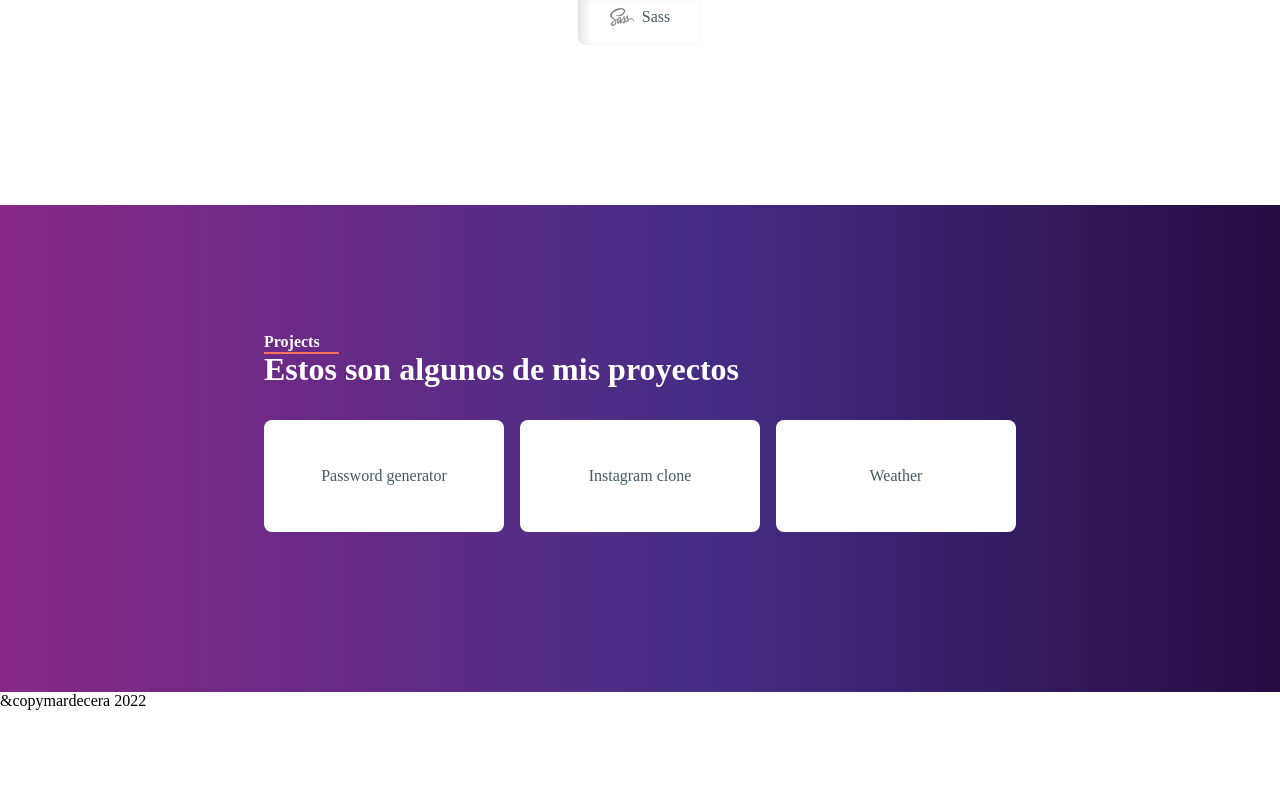
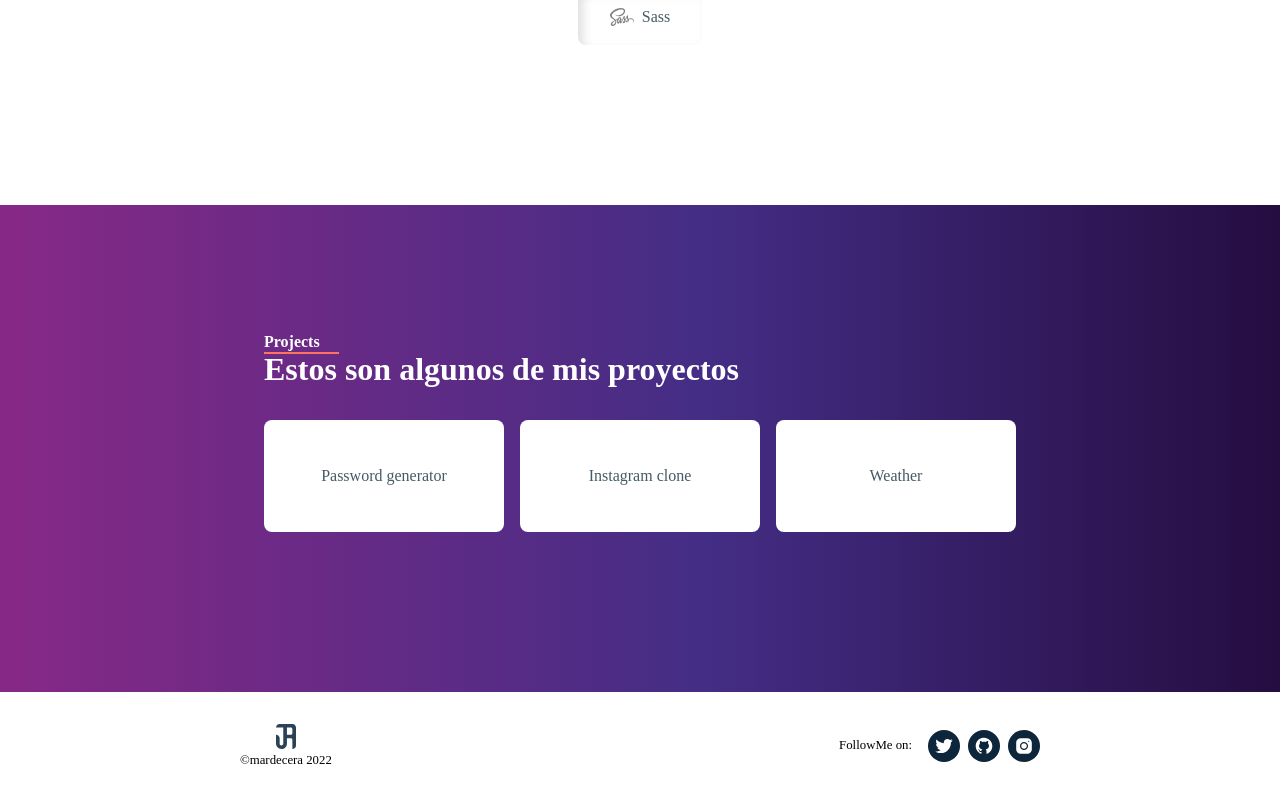
Before and after one commit to mardecera/personal-website-front, a React (Vite) app: page / in a window 1280 px wide. Shown: the part 2196-2996 px from the top of the page. Before the commit the page ends 2906 px from the top, so only its background shows below. Built offline with nearby package versions, Linux system fonts and the light colour scheme.

Commit message:
Page 404 config in firebase.json

```diff
--- a/src/components/Footer/index.jsx
+++ b/src/components/Footer/index.jsx
@@ -1,12 +1,39 @@
-import styles from  './index.module.css'
+import styles from './index.module.css'
+import logo from '/images/logo.svg'
+import twitter from '/images/twitter.svg'
+import github from '/images/github.svg'
+import instagram from '/images/instagram.svg'
+import { Link } from 'react-router-dom'
 
 const Footer = () => {
     return (
         <footer className={styles.footer}>
-            <span>{'&copy'}</span>
-            <span>mardecera 2022</span>
+            <div className={styles.footerContainer}>
+                <div className={styles.copy}>
+                    <Link to={'/'} className={styles.logo}>
+                        <figure className={styles}>
+                            <img src={logo} alt="logo" />
+                        </figure>
+                    </Link>
+                    <span>&copy; <p>mardecera 2022</p> </span>
+                </div>
+                <div className={styles.redes}>
+                    <span>FollowMe on:</span>
+                    <ul>
+                        <li>
+                            <img src={twitter} alt="twitter" />
+                        </li>
+                        <li>
+                            <img src={github} alt="github" />
+                        </li>
+                        <li>
+                            <img src={instagram} alt="instagram" />
+                        </li>
+                    </ul>
+                </div>
+            </div>
         </footer>
-    );
+    )
 }
 
-export default Footer;
+export default Footer
--- a/src/components/Footer/index.module.css
+++ b/src/components/Footer/index.module.css
@@ -1,3 +1,60 @@
 .footer {
   background-color: white;
+  padding: 2rem 15rem;
 }
+
+.footer .footerContainer {
+  display: flex;
+  gap: 2rem;
+  justify-content: space-between;
+}
+
+.footer .footerContainer .copy {
+  display: flex;
+  flex-direction: column;
+  justify-content: center;
+}
+
+.footer .footerContainer .copy .logo {
+  width: max-content;
+  margin: 0 auto;
+}
+
+.footer .footerContainer .copy .logo figure {
+  width: 1.2rem;
+}
+
+.footer .footerContainer .copy span {
+  display: flex;
+  font-size: .8rem;
+}
+
+.footer .footerContainer .redes {
+  display: flex;
+  gap: 1rem;
+  align-items: center;
+}
+
+.footer .footerContainer .redes span {
+  font-size: .8rem;
+}
+
+.footer .footerContainer .redes ul {
+  display: flex;
+  list-style: none;
+  gap: .5rem;
+}
+
+.footer .footerContainer .redes ul li {
+  background-color: #0e263b;
+  width: 2rem;
+  height: 2rem;
+  border-radius: 1000px;
+  display: flex;
+  justify-content: center;
+  align-items: center;
+}
+
+.footer .footerContainer .redes ul li img {
+  width: 60%;
+}
--- a/src/main.jsx
+++ b/src/main.jsx
@@ -9,7 +9,7 @@ ReactDOM.createRoot(document.getElementById('root')).render(
         <BrowserRouter>
             <Routes>
                 <Route path="/" element={<Home />} />
-                <Route path="*" element={<NotFound />} />
+                <Route path="*" status={404} element={<NotFound />} />
             </Routes>
         </BrowserRouter>
     </React.StrictMode>
--- a/src/views/NotFound/index.module.css
+++ b/src/views/NotFound/index.module.css
@@ -5,6 +5,7 @@
   flex-direction: column;
   justify-content: center;
   align-items: center;
+  background-color: white;
 }
 
 .container .contain {
@@ -15,7 +16,11 @@
   gap: 2rem;
   justify-content: center;
   text-align: center;
-  color: #455a64;
+  color: #32325d;
+  background-color: rgba(255, 255, 255, 0.1);
+  backdrop-filter: blur(50px);
+  padding: 2rem;
+  border-radius: .5rem;
 }
 
 @media (max-width: 425px) {
```
Also changed, not shown: firebase.json.
